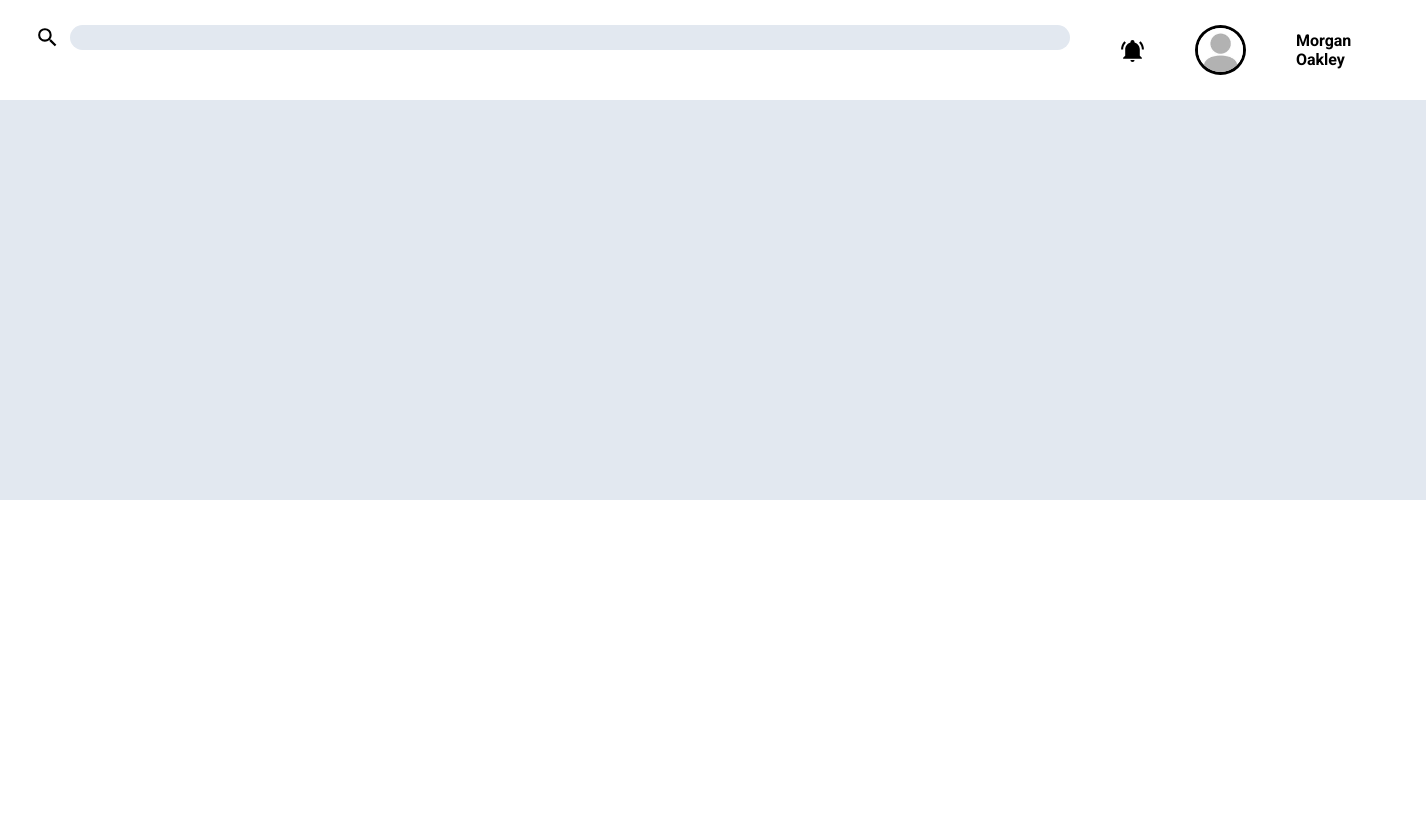
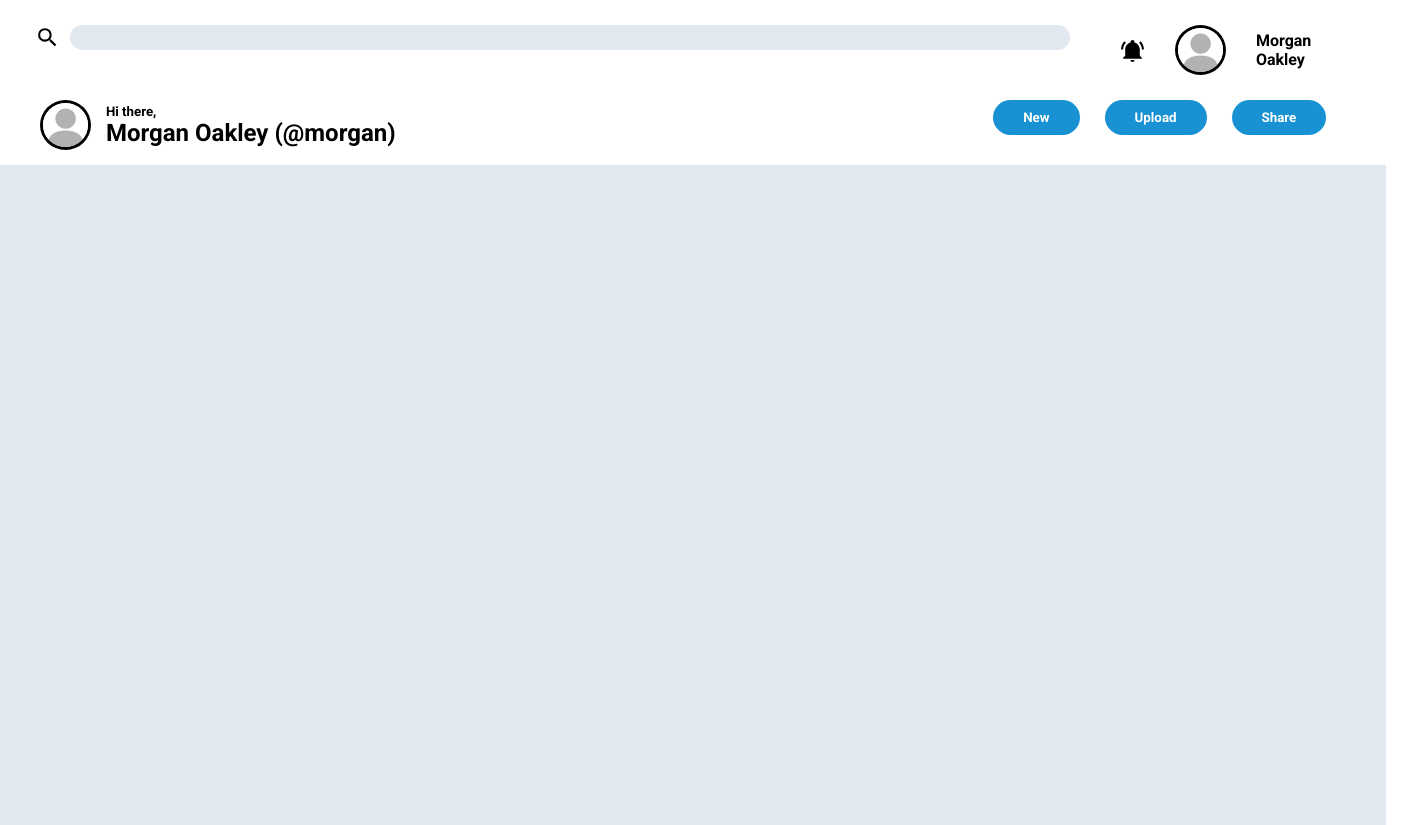
Before and after one commit to Pezerin/admin-dashboard, a plain HTML site: page index.html in a window 1280 px wide. Shown: the whole page, 1426 px wide, since content can reach past the window. Before the commit the page ends 800 px from the top, so only its background shows below. Drawn offline with Linux system fonts and the light colour scheme.

Commit message:
Finished the bottom half of the header and completed the full header section

```diff
--- a/index.html
+++ b/index.html
@@ -21,6 +21,23 @@
                     <h4>Morgan Oakley</h4>
                 </div>
             </div>
+            <div class="header-bottom">
+                <div class="greeting">
+                    <img src="icons/pfp.jpeg" alt="Profile Picture" class="pfp">
+                    <div class="username">
+                        <h5>Hi there,</h5>
+                        <h2>Morgan Oakley (@morgan)</h2>
+                    </div>
+                </div>
+
+                <div class="actions">
+                    <ul>
+                        <li><button>New</button></li>
+                        <li><button>Upload</button></li>
+                        <li><button>Share</button></li>
+                    </ul>
+                </div>
+            </div>
         </div>
 
         <div class="sidebar">
--- a/styles.css
+++ b/styles.css
@@ -24,6 +24,7 @@
 
 .search {
     margin: 25px;
+    margin-bottom: 10px;
     display: flex;
     margin-left: 35px;
 }
@@ -38,17 +39,59 @@
 
 .account {
     margin: 25px;
+    margin-bottom: 10px;
     display: flex;
     align-items: center;
     padding-right: 50px;
+}
+
+.account img {
+    margin-right: 30px;
 }
 
 .pfp {
     border: 3px solid black;
     border-radius: 50%;
     height: 50px;
-    margin-left: 50px;
-    margin-right: 50px;
+}
+
+.header-bottom {
+    display: flex;
+    justify-content: space-between;
+}
+
+.greeting {
+    margin: 15px;
+    margin-left: 40px;
+    display: flex;
+    align-items: center;
+}
+
+.username {
+    margin-left: 15px;
+}
+
+.actions {
+    margin: 15px;
+    margin-left: 40px;
+    margin-right: 60px;
+}
+
+.actions ul {
+    list-style-type: none;
+    display: flex;
+    gap: 25px;
+}
+
+.actions ul li button {
+    background-color: #1992D4;
+    color: white;
+    font-weight: bold;
+    border: 0px solid;
+    border-radius: 25px;
+    padding: 10px;
+    padding-left: 30px;
+    padding-right: 30px;
 }
 
 .sidebar {
```
